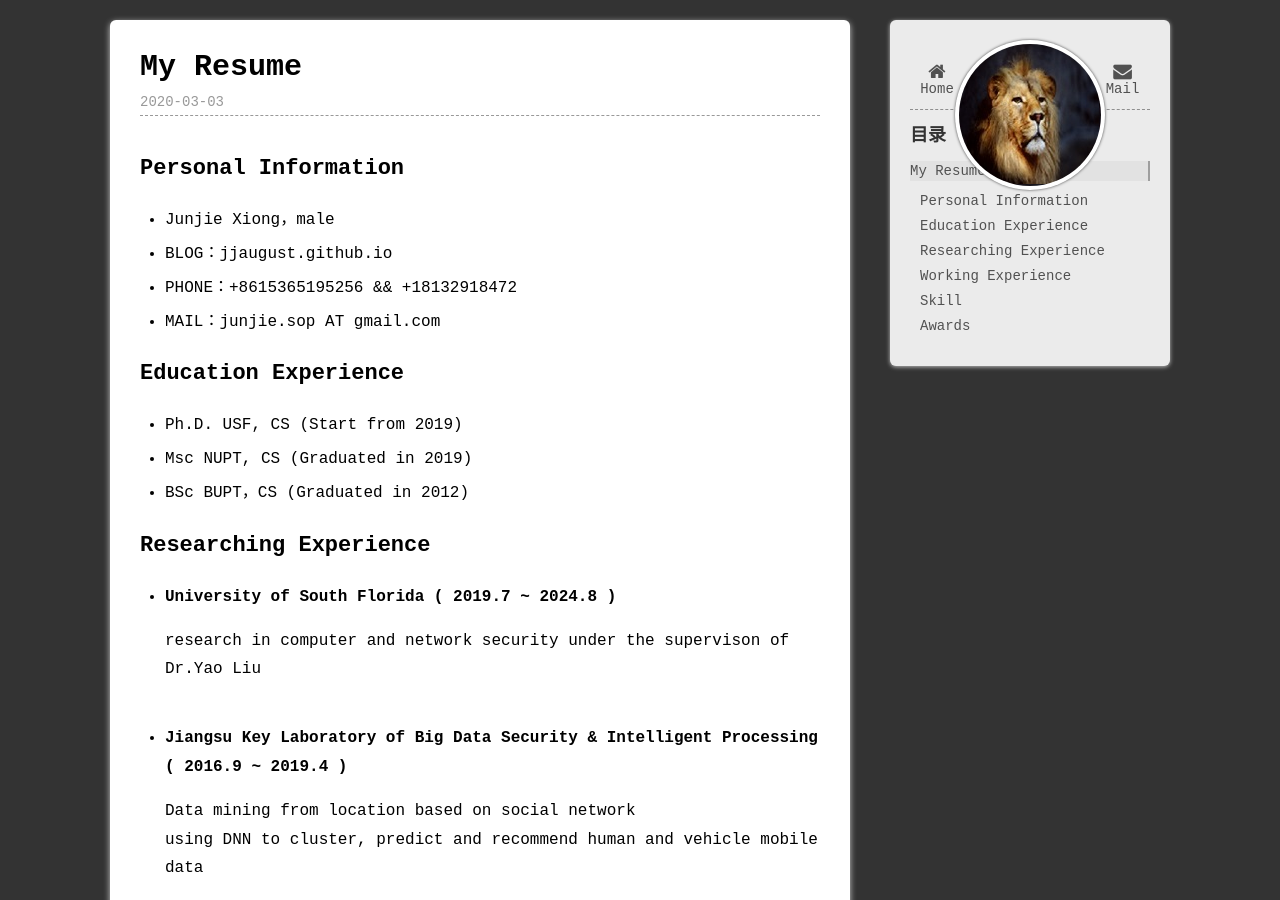
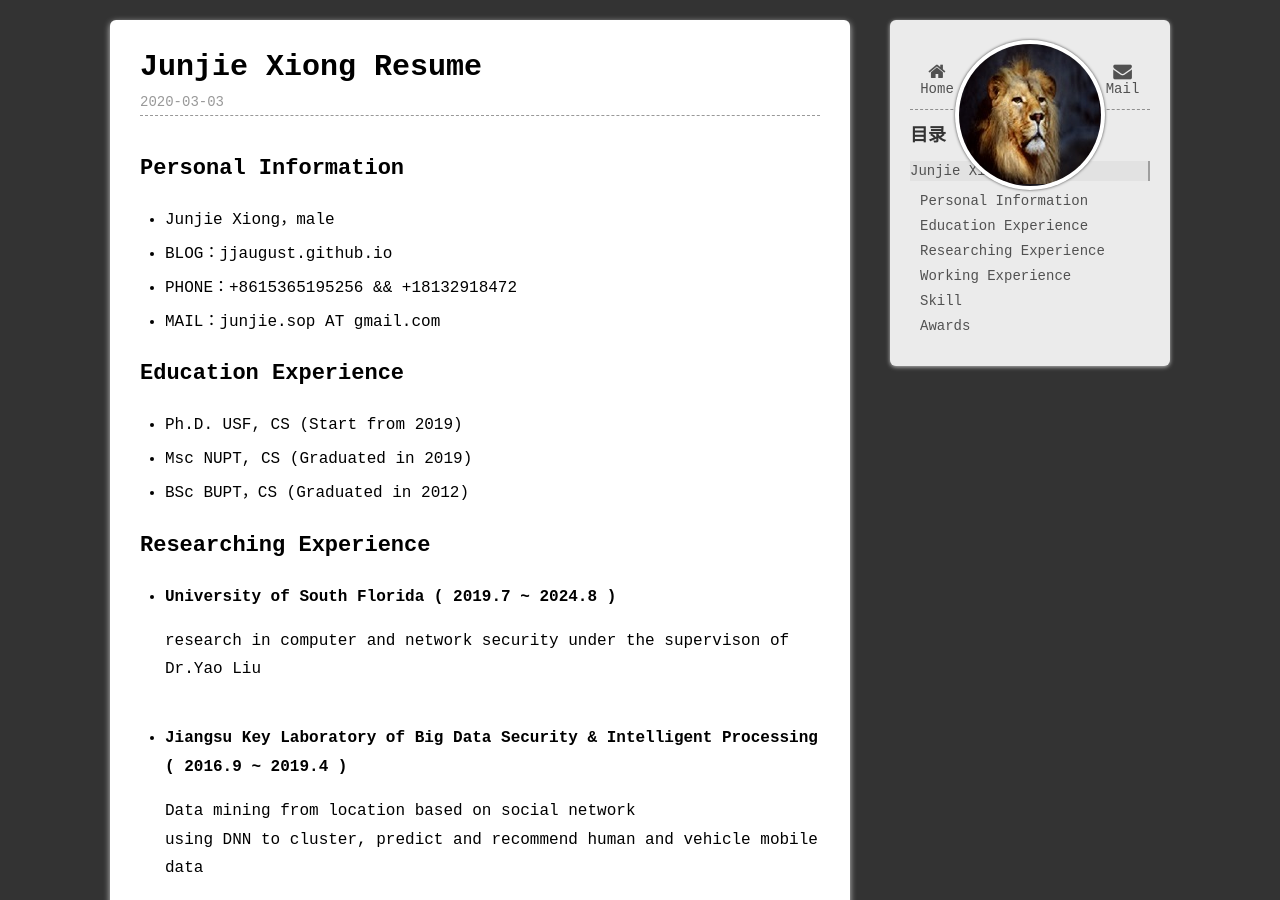
Before and after one commit to jjAugust/jjAugust.github.io, a Jekyll site: the page built from _posts/resume/2020-03-03-resume.md, in a window 1280 px wide and 900 px high. Built offline with Jekyll 4.4.1, drawn with Linux system fonts in a browser that asks for light colours; a script that is not in the unit is left out.

Commit message:
Update 2020-03-03-resume.md

```diff
--- a/_posts/resume/2020-03-03-resume.md
+++ b/_posts/resume/2020-03-03-resume.md
@@ -2,8 +2,8 @@
 category:
 published: true
 layout: post
-title: My Resume
-description: My resume
+title: Junjie Xiong Resume
+description: Junjie Xiong resume
 ---
 
 Personal Information
```
